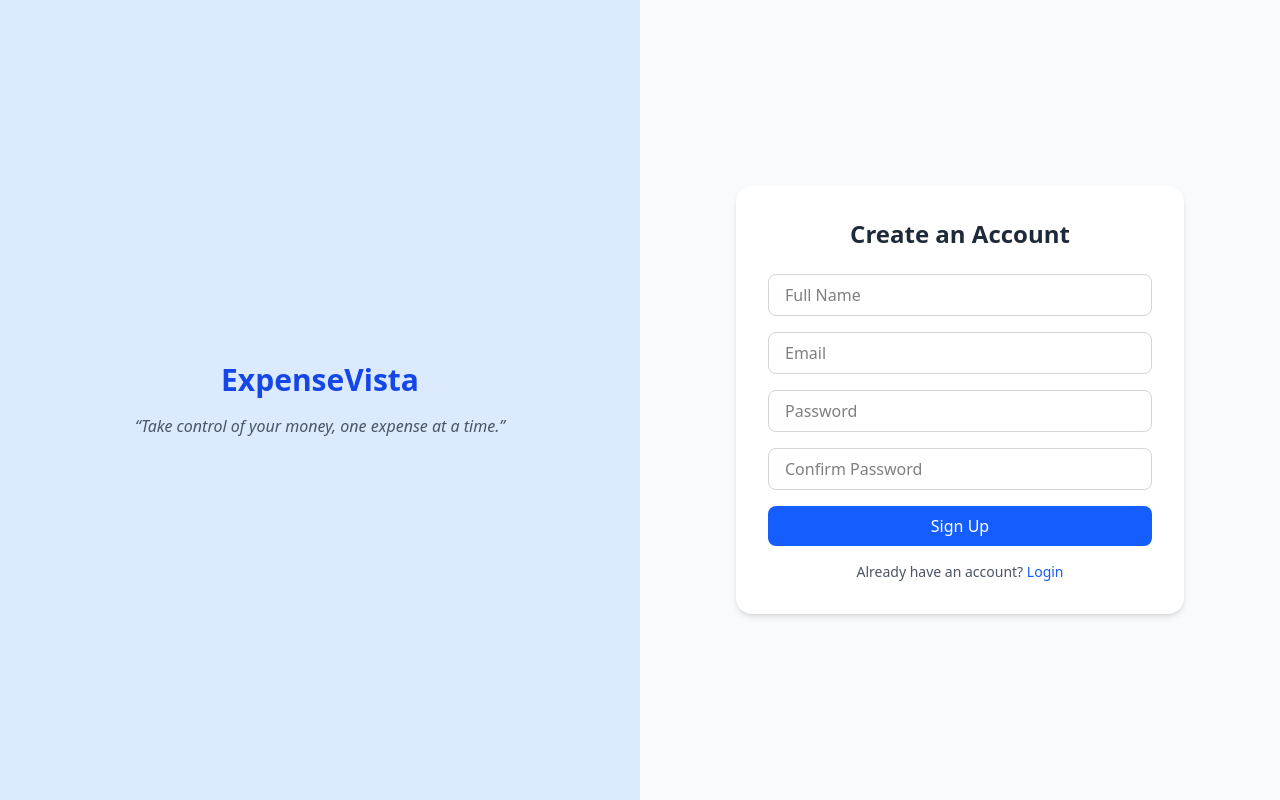
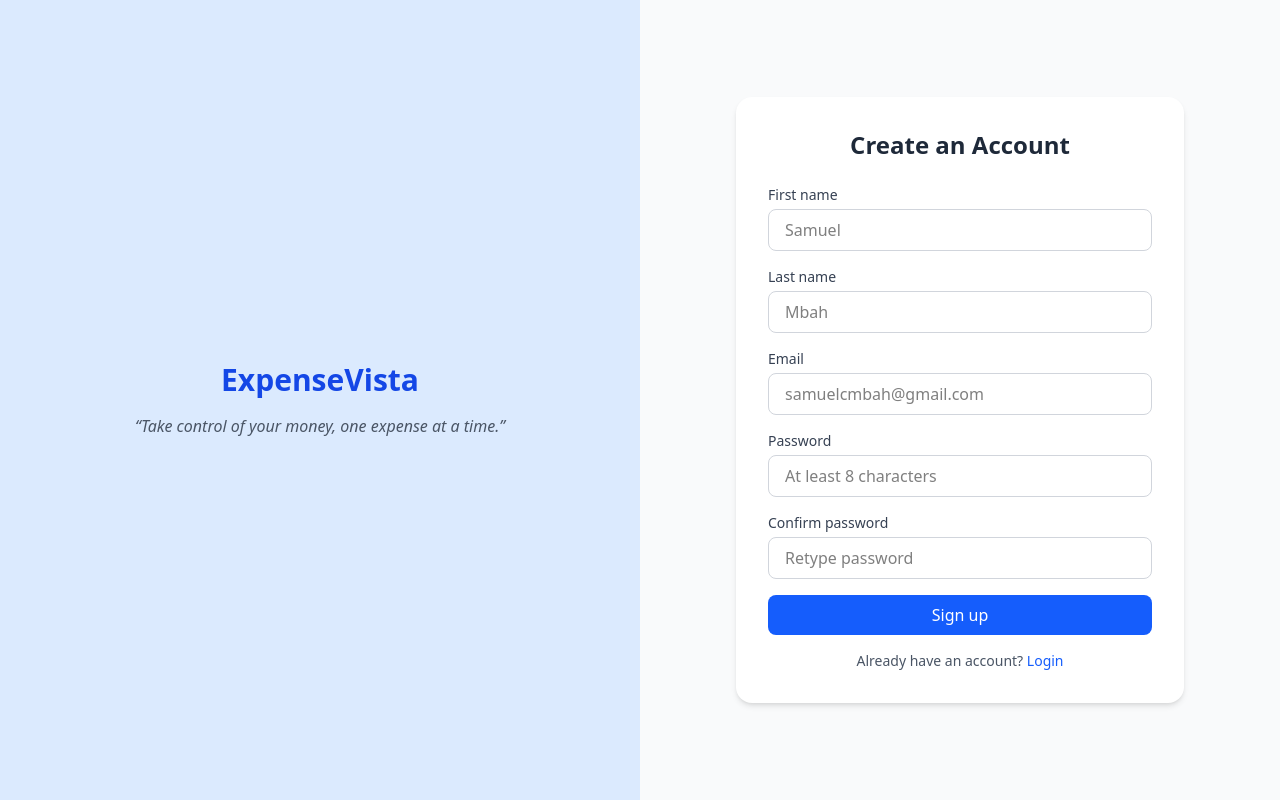
Before and after one commit to samuelcmbah/expensevista, a React (Vite) app: page / in a window 1280 px wide. Both pictures are taken after a click on the button "Sign up". Built offline with nearby package versions, Linux system fonts and the light colour scheme.

Commit message:
feat(auth): connect app to api - connect the login and sign up pages to api endpoints

```diff
--- a/package.json
+++ b/package.json
@@ -11,6 +11,7 @@
   },
   "dependencies": {
     "@tailwindcss/vite": "^4.1.16",
+    "axios": "^1.12.2",
     "react": "^19.1.1",
     "react-dom": "^19.1.1",
     "react-router-dom": "^7.9.4",
--- a/src/pages/AuthPage.tsx
+++ b/src/pages/AuthPage.tsx
@@ -1,11 +1,122 @@
 import { useState } from "react";
+import { useNavigate } from "react-router-dom";
+import { loginUser, registerUser } from "../services/authService";
 
 export default function AuthPage() {
+
   const [isLogin, setIsLogin] = useState(true);
+  const [loading, setLoading] = useState(false);
+  const [error, setError] = useState<string | null>(null);
+  const navigate = useNavigate();
+
+  // form state
+  const [firstName, setFirstName] = useState("");
+  const [lastName, setLastName] = useState("");
+  const [email, setEmail] = useState("");
+  const [password, setPassword] = useState("");
+  const [confirmPassword, setConfirmPassword] = useState("");
+  const [rememberMe, setRememberMe] = useState(false);
+
+  const resetForm = () => {
+    setFirstName("");
+    setLastName("");
+    setEmail("");
+    setPassword("");
+    setConfirmPassword("");
+    setError(null);
+  };
+
+
+  const handleRegister = async (e: React.FormEvent) => {
+    e.preventDefault(); //stop page refresh
+    setError(null);
+
+    if (!firstName.trim() || !lastName.trim() || !email.trim() || !password) {
+      setError("Please fill in all required fields.");
+      return;
+    }
+    if (password !== confirmPassword) {
+      setError("Passwords do not match.");
+      return;
+    }
+
+
+     setLoading(true);
+    try {
+      await registerUser({
+        firstName,
+        lastName,
+        email,
+        password,
+        confirmPassword,
+      });
+      // if successful, switch to login mode and show success message
+      resetForm();
+      setIsLogin(true);
+      setError("Registration successful. Please login."); // small UX choice
+    } catch (err: any) {
+      // attempt to extract a useful message
+      const msg =
+        err?.response?.data?.message ??
+        err?.response?.data?.errors ??
+        err?.message ??
+        "Registration failed";
+      setError(String(msg));
+    } finally {
+      setLoading(false);
+    }
+  };
+
+
+  const handleLogin = async (e: React.FormEvent) => {
+    e.preventDefault();
+    setError(null);
+
+    if (!email.trim() || !password) {
+      setError("Please provide email and password.");
+      return;
+    }
+
+    setLoading(true);
+    try {
+      const data = await loginUser({ email, password });
+      // assume backend returns: { token: 'jwt', user: { ... } }
+      const token = data?.token ?? data?.accessToken ?? null;
+      if (!token) {
+        // If your backend returns different shape, adapt this block
+        setError(" no token returned from server.");
+        setLoading(false);
+        return;
+      }
+
+      // Store token securely: localStorage (if rememberMe) or sessionStorage
+      if (rememberMe) {
+        localStorage.setItem("expensevista_token", token);
+      } else {
+        sessionStorage.setItem("expensevista_token", token);
+      }
+
+      // Optionally store user info
+      if (data.user) {
+        localStorage.setItem("expensevista_user", JSON.stringify(data.user));
+      }
+
+      // redirect to dashboard
+      navigate("/dashboard");
+    } catch (err: any) {
+      const msg =
+        err?.response?.data?.message ??
+        err?.response?.data ??
+        err?.message ??
+        "Login failed";
+      setError(String(msg));
+    } finally {
+      setLoading(false);
+    }
+  };
 
   return (
     <div className="flex min-h-screen bg-gray-50">
-      {/* Left side (optional illustration) */}
       <div className="hidden md:flex w-1/2 bg-blue-100 items-center justify-center">
         <div className="text-center p-10">
           <h2 className="text-3xl font-bold text-blue-700 mb-4">ExpenseVista</h2>
@@ -15,53 +126,156 @@ export default function AuthPage() {
         </div>
       </div>
 
-      {/* Right side (form) */}
       <div className="flex flex-1 items-center justify-center">
         <div className="w-full max-w-md bg-white p-8 rounded-2xl shadow-md">
           <h2 className="text-2xl font-semibold text-center mb-6 text-gray-800">
             {isLogin ? "Login to ExpenseVista" : "Create an Account"}
           </h2>
 
-          <form className="space-y-4">
-            {!isLogin && (
+          {error && (
+            <div className="mb-4 text-sm text-red-700 bg-red-100 p-3 rounded">
+              {error}
+            </div>
+          )}
+
+          {isLogin ? (
+            <form onSubmit={handleLogin} className="space-y-4">
+              <div>
+                <label className="block text-sm font-medium text-gray-700">
+                  Email
+                </label>
                 <input
-                type="text"
-                placeholder="Full Name"
-                className="w-full border border-gray-300 rounded-lg px-4 py-2 focus:ring-2 focus:ring-blue-500"
+                  value={email}
+                  onChange={(e) => setEmail(e.target.value)}
+                  type="email"
+                  placeholder="samuelcmbah@gmail.com"
+                  className="mt-1 w-full border border-gray-300 rounded-lg px-4 py-2 focus:ring-2 focus:ring-blue-500"
                 />
-            )}
+              </div>
+
+              <div>
+                <label className="block text-sm font-medium text-gray-700">
+                  Password
+                </label>
                 <input
-              type="email"
-              placeholder="Email"
-              className="w-full border border-gray-300 rounded-lg px-4 py-2 focus:ring-2 focus:ring-blue-500"
+                  value={password}
+                  onChange={(e) => setPassword(e.target.value)}
+                  type="password"
+                  placeholder="••••••••"
+                  className="mt-1 w-full border border-gray-300 rounded-lg px-4 py-2 focus:ring-2 focus:ring-blue-500"
                 />
+              </div>
+
+              <div className="flex items-center justify-between text-sm">
+                <label className="flex items-center gap-2">
                   <input
-              type="password"
-              placeholder="Password"
-              className="w-full border border-gray-300 rounded-lg px-4 py-2 focus:ring-2 focus:ring-blue-500"
+                    type="checkbox"
+                    checked={rememberMe}
+                    onChange={(e) => setRememberMe(e.target.checked)}
+                    className="h-4 w-4"
                   />
-            {!isLogin && (
-              <input
-                type="password"
-                placeholder="Confirm Password"
-                className="w-full border border-gray-300 rounded-lg px-4 py-2 focus:ring-2 focus:ring-blue-500"
-              />
-            )}
+                  Remember me
+                </label>
+                <a className="text-blue-600 hover:underline" href="#">
+                  Forgot password?
+                </a>
+              </div>
 
               <button
                 type="submit"
+                disabled={loading}
                 className="w-full bg-blue-600 text-white py-2 rounded-lg hover:bg-blue-700 transition-colors"
               >
-              {isLogin ? "Login" : "Sign Up"}
+                {loading ? "Logging in..." : "Login"}
               </button>
             </form>
+          ) : (
+            <form onSubmit={handleRegister} className="space-y-4">
+              <div>
+                <label className="block text-sm font-medium text-gray-700">
+                  First name
+                </label>
+                <input
+                  value={firstName}
+                  onChange={(e) => setFirstName(e.target.value)}
+                  type="text"
+                  placeholder="Samuel"
+                  className="mt-1 w-full border border-gray-300 rounded-lg px-4 py-2 focus:ring-2 focus:ring-blue-500"
+                />
+              </div>
+
+              <div>
+                <label className="block text-sm font-medium text-gray-700">
+                  Last name
+                </label>
+                <input
+                  value={lastName}
+                  onChange={(e) => setLastName(e.target.value)}
+                  type="text"
+                  placeholder="Mbah"
+                  className="mt-1 w-full border border-gray-300 rounded-lg px-4 py-2 focus:ring-2 focus:ring-blue-500"
+                />
+              </div>
+
+              <div>
+                <label className="block text-sm font-medium text-gray-700">
+                  Email
+                </label>
+                <input
+                  value={email}
+                  onChange={(e) => setEmail(e.target.value)}
+                  type="email"
+                  placeholder="samuelcmbah@gmail.com"
+                  className="mt-1 w-full border border-gray-300 rounded-lg px-4 py-2 focus:ring-2 focus:ring-blue-500"
+                />
+              </div>
+
+              <div>
+                <label className="block text-sm font-medium text-gray-700">
+                  Password
+                </label>
+                <input
+                  value={password}
+                  onChange={(e) => setPassword(e.target.value)}
+                  type="password"
+                  placeholder="At least 8 characters"
+                  className="mt-1 w-full border border-gray-300 rounded-lg px-4 py-2 focus:ring-2 focus:ring-blue-500"
+                />
+              </div>
+
+              <div>
+                <label className="block text-sm font-medium text-gray-700">
+                  Confirm password
+                </label>
+                <input
+                  value={confirmPassword}
+                  onChange={(e) => setConfirmPassword(e.target.value)}
+                  type="password"
+                  placeholder="Retype password"
+                  className="mt-1 w-full border border-gray-300 rounded-lg px-4 py-2 focus:ring-2 focus:ring-blue-500"
+                />
+              </div>
+
+              <button
+                type="submit"
+                disabled={loading}
+                className="w-full bg-blue-600 text-white py-2 rounded-lg hover:bg-blue-700 transition-colors"
+              >
+                {loading ? "Creating account..." : "Sign up"}
+              </button>
+            </form>
+          )}
 
           <div className="text-center mt-4 text-sm text-gray-600">
             {isLogin ? (
               <>
                 Don’t have an account?{" "}
                 <button
-                  onClick={() => setIsLogin(false)}
+                  onClick={() => {
+                    setIsLogin(false);
+                    setError(null);
+                    resetForm();
+                  }}
                   className="text-blue-600 font-medium"
                 >
                   Sign up
@@ -71,7 +285,11 @@ export default function AuthPage() {
               <>
                 Already have an account?{" "}
                 <button
-                  onClick={() => setIsLogin(true)}
+                  onClick={() => {
+                    setIsLogin(true);
+                    setError(null);
+                    resetForm();
+                  }}
                   className="text-blue-600 font-medium"
                 >
                   Login
--- /dev/null
+++ b/src/services/authService.ts
@@ -0,0 +1,27 @@
+import axios from "axios";
+
+const API_BASE = import.meta.env.VITE_API_URL ?? "https://localhost:7000"; // adjust if needed
+const AUTH_URL = `${API_BASE.replace(/\/+$/, "")}/api/auth`;
+
+export type RegisterData = {
+  firstName: string;
+  lastName: string;
+  email: string;
+  password: string;
+  confirmPassword: string;
+}
+
+export const registerUser = async (data: RegisterData) => {
+  const response = await axios.post(`${AUTH_URL}/register`, data);
+  return response.data;
+};
+
+export type LoginData = {
+  email: string;
+  password: string;
+}
+
+export const loginUser = async (data: LoginData) => {
+  const response = await axios.post(`${AUTH_URL}/login`, data);
+  return response.data;
+};
```
Also changed, not shown: 2 other files (tests, documents, lock files or other folders). Lines whose indentation alone changed are shown as unchanged.
